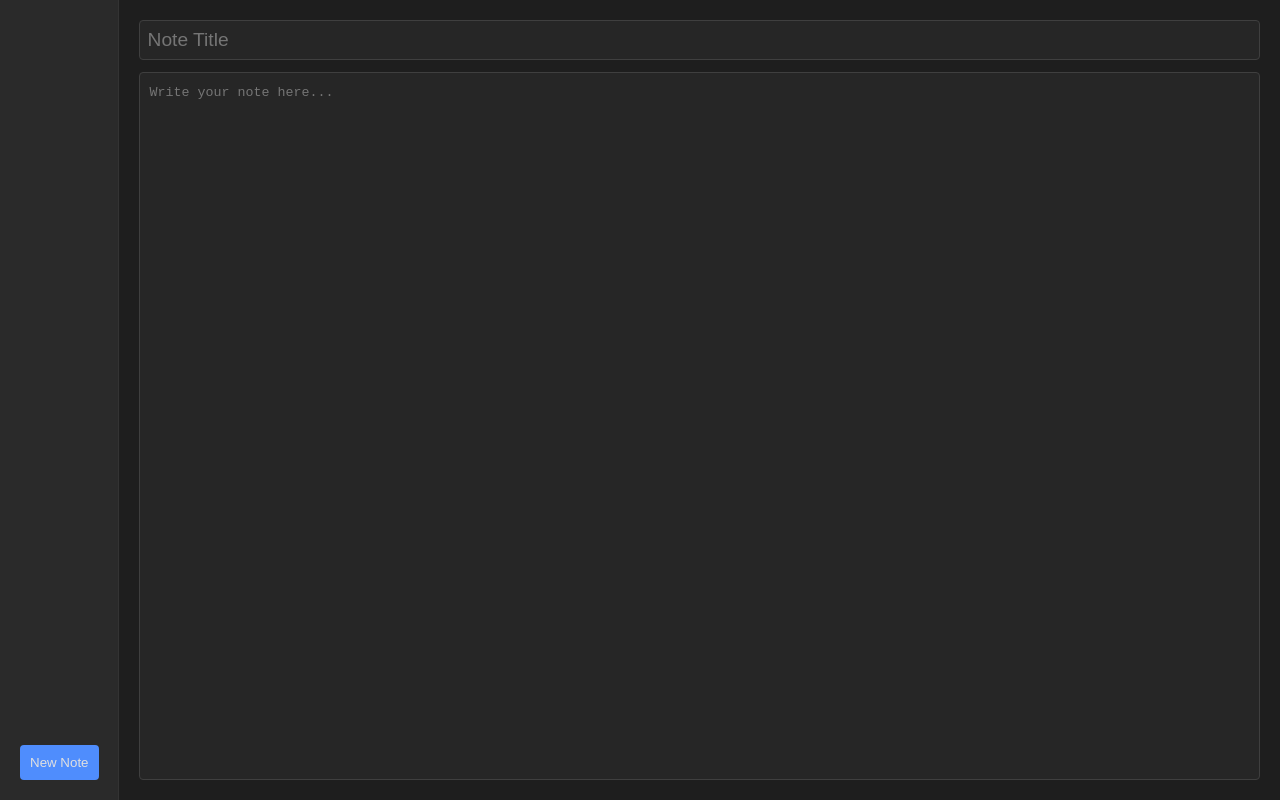
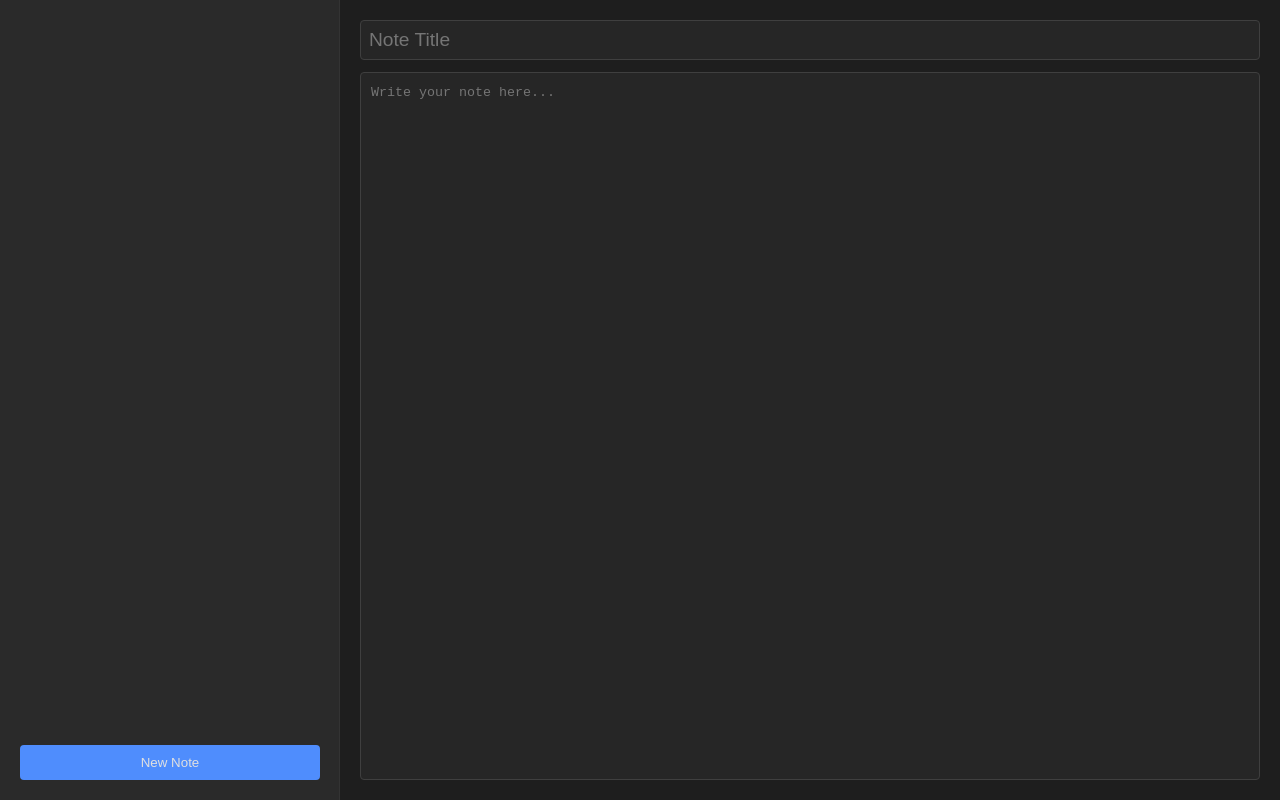
Before and after one commit to hihumanzone/Realtime-notes, a website: page public/index.html in a window 1280 px wide. Drawn offline with nearby package versions, Linux system fonts and the light colour scheme; no server answers.

Commit message:
Update style.css

```diff
--- a/public/style.css
+++ b/public/style.css
@@ -25,7 +25,7 @@ html, body {
 
 /* Sidebar */
 #sidebar {
-  /*flex: 0 0 300px;*/
+  flex: 0 0 300px;
   background-color: #2A2A2A;
   padding: 20px;
   box-shadow: inset -1px 0 0 #333;
```
